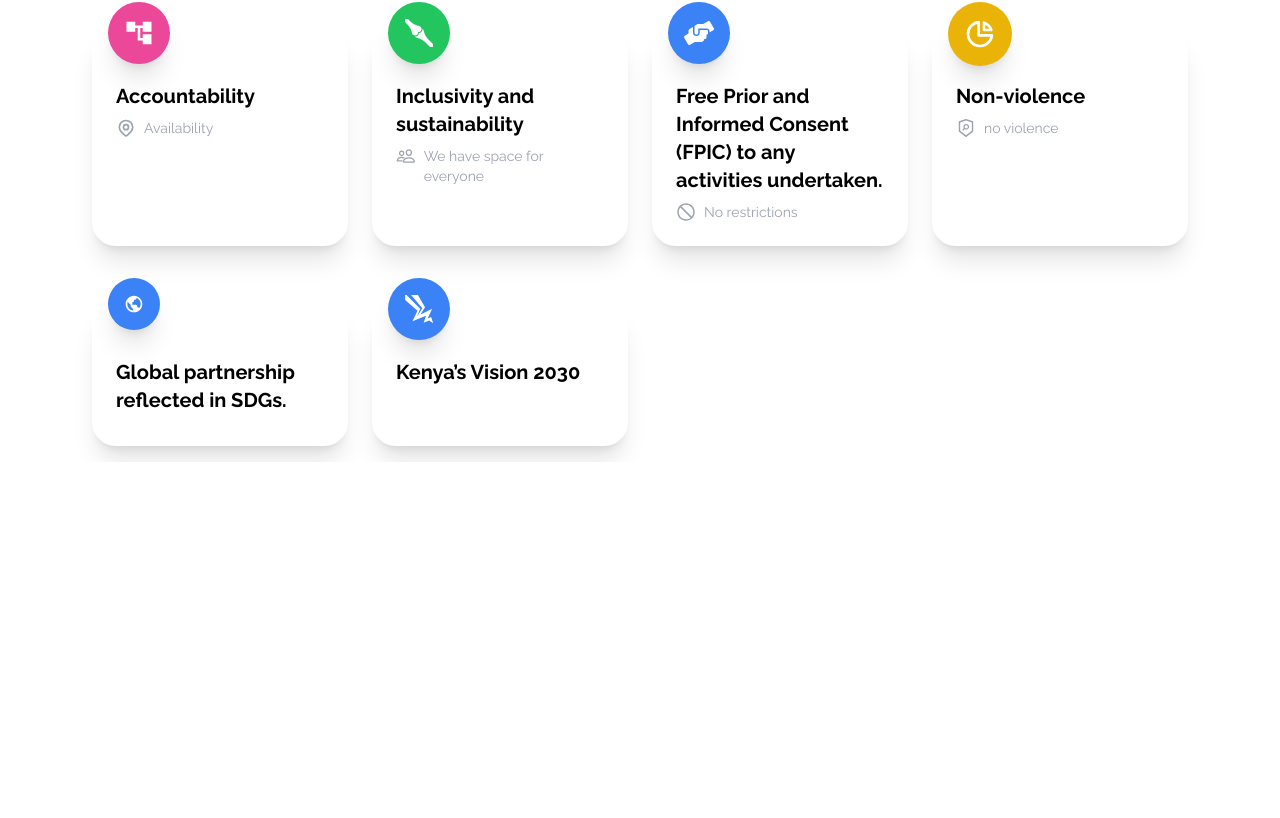
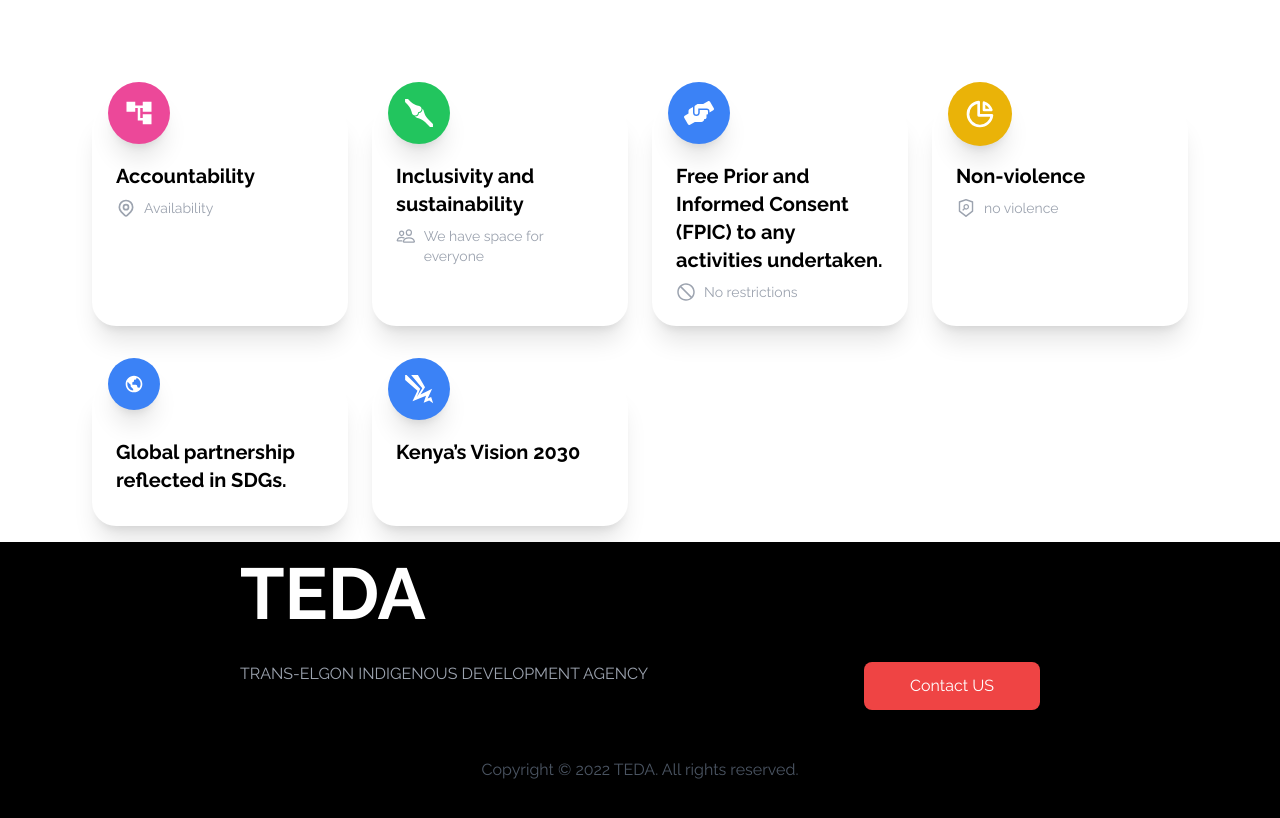
Before and after one commit to Kimutai01/teda, a Next.js app: page / in a window 1280 px wide. Shown: the part 770-1588 px from the top of the page. Before the commit the page ends 1232 px from the top, so only its background shows below. Built offline with nearby package versions, Linux system fonts and the light colour scheme; a web font is replaced by a local one.

Commit message:
Added footer

```diff
--- /dev/null
+++ b/components/Footer.jsx
@@ -0,0 +1,31 @@
+import Link from "next/link";
+import React from "react";
+
+const Footer = () => {
+  return (
+    <div class="w-full h-200 flex items-center justify-center bg-black p-4">
+      <div class="md:w-2/3 w-full px-4 text-white flex flex-col">
+        <div class="w-full text-7xl font-bold">
+          <h1 class="w-full md:w-2/3">TEDA</h1>
+        </div>
+        <div class="flex mt-8 flex-col md:flex-row md:justify-between">
+          <p class="w-full md:w-2/3 text-gray-400">
+            TRANS-ELGON INDIGENOUS DEVELOPMENT AGENCY
+          </p>
+          <div class="w-44 pt-6 md:pt-0">
+            <a class="bg-red-500 justify-center text-center rounded-lg shadow px-10 py-3 flex items-center">
+              <Link href="/contact">Contact US</Link>
+            </a>
+          </div>
+        </div>
+        <div class="flex flex-col">
+          <p class="w-full text-center my-12 text-gray-600">
+            Copyright © 2022 TEDA. All rights reserved.
+          </p>
+        </div>
+      </div>
+    </div>
+  );
+};
+
+export default Footer;
--- a/components/Values.jsx
+++ b/components/Values.jsx
@@ -9,6 +9,10 @@
 const Values = () => {
   return (
     // <!-- component -->
+    <>
+      <h1 className="text-4xl text-center p-5 font-bold">
+        Core values at TEDA
+      </h1>
       <div class="flex items-center justify-center pt-20">
         <div class="grid grid-cols-1 gap-6 sm:grid-cols-2 md:grid-cols-2 lg:grid-cols-4 xl:grid-cols-4">
           {/* <!-- 1 card --> */}
@@ -141,6 +145,7 @@
           </div>
         </div>
       </div>
+    </>
   );
 };
 
--- a/pages/index.js
+++ b/pages/index.js
@@ -5,6 +5,7 @@
 import { SliderData } from "@/components/SliderData";
 import Instagram from "@/components/Instagram";
 import Values from "@/components/Values";
+import Footer from "@/components/Footer";
 
 export default function Home() {
   return (
@@ -17,6 +18,7 @@
       </Head>
       <Slider slides={SliderData} />
       <Values />
+      <Footer />
     </>
   );
 }
```
Lines whose indentation alone changed are shown as unchanged.
